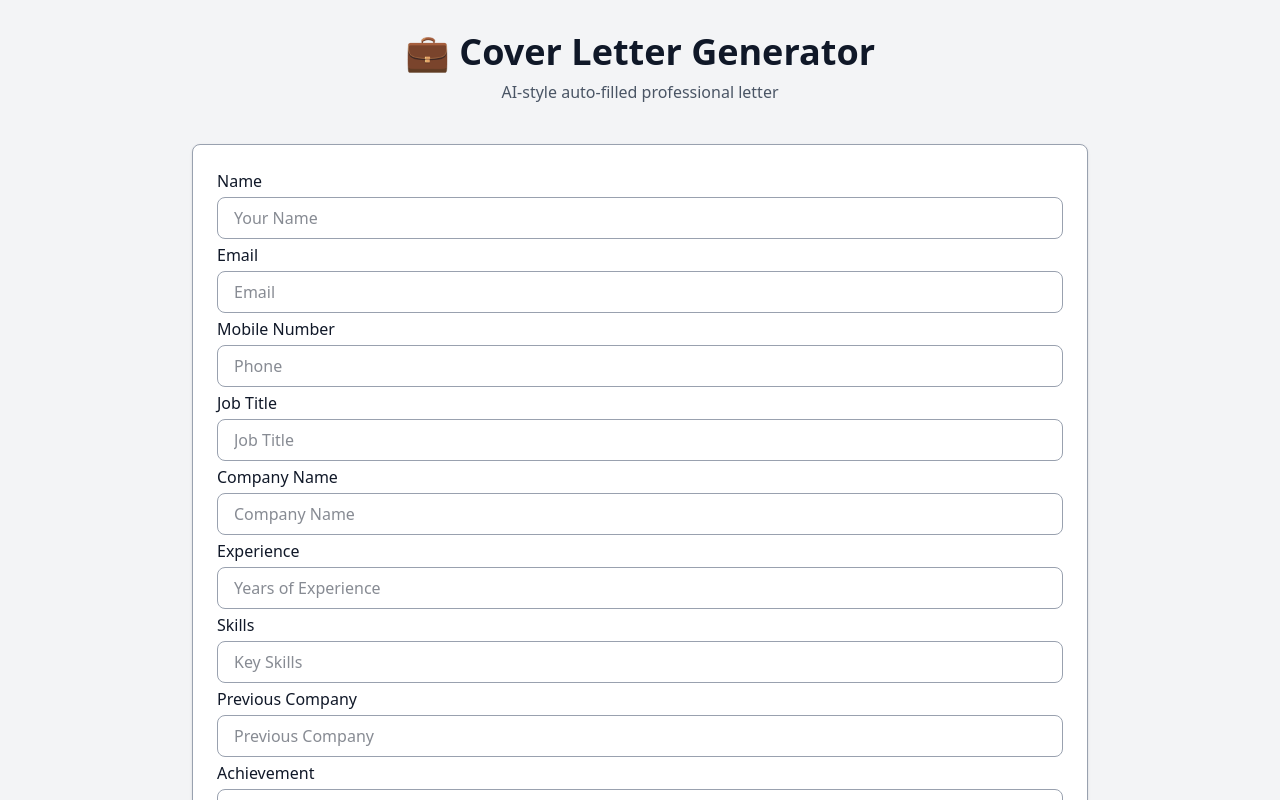
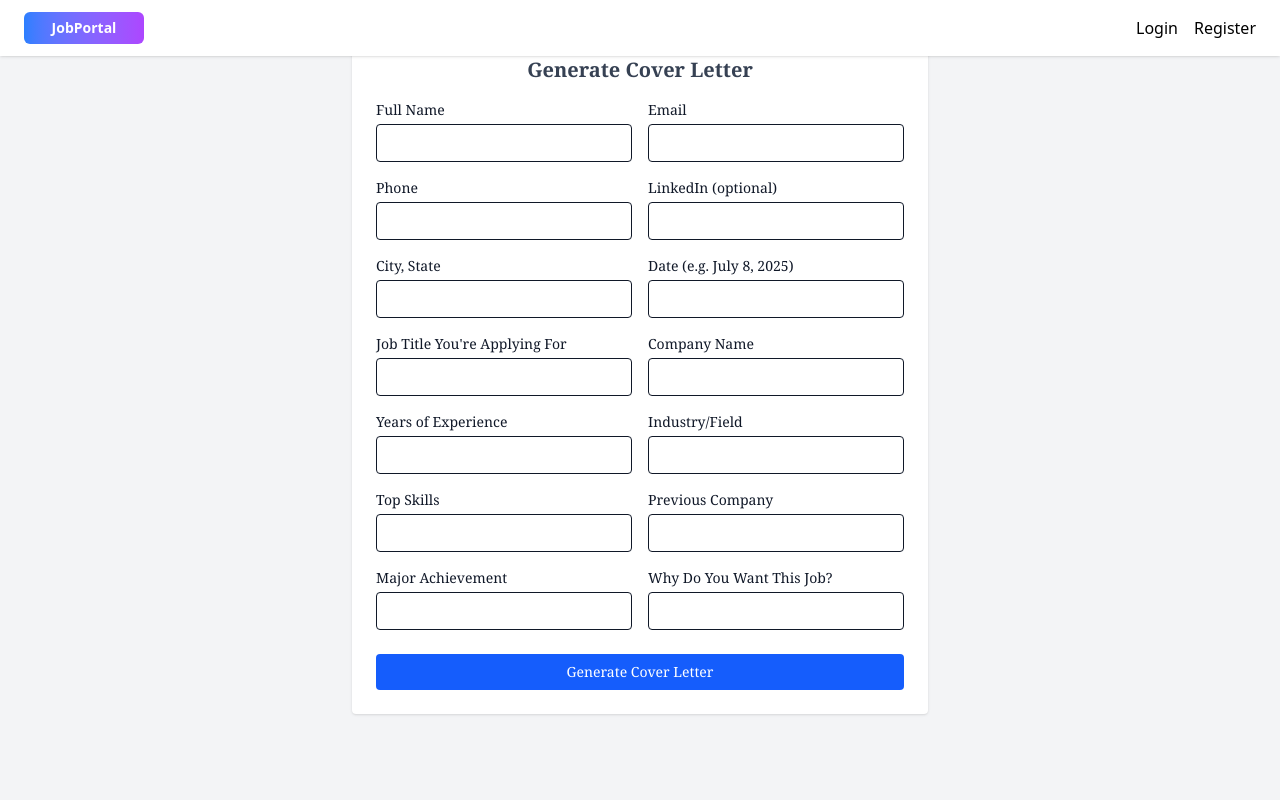
Before and after one commit to YaduatFincoopers/Job_Portal, a React (Vite) app in the folder job-portal-main/client/: page /user/CoverLetter in a window 1280 px wide. Shown: the top 800 px of the page. Built offline with nearby package versions, Linux system fonts and the light colour scheme.

Commit message:
files added

```diff
--- a/job-portal-main/client/src/App.jsx
+++ b/job-portal-main/client/src/App.jsx
@@ -28,7 +28,7 @@ function App() {
 
   return (
     <BrowserRouter>
-    {/* <Navbar /> */}
+    <Navbar />
      <Routes>
     <Route path="/" element={<Hero />} />
         <Route path="/login" element={<Login />} />
--- a/job-portal-main/client/src/pages/user/CoverLetter.jsx
+++ b/job-portal-main/client/src/pages/user/CoverLetter.jsx
@@ -2,154 +2,166 @@ import React, { useState } from "react";
 import html2pdf from "html2pdf.js";
 
 const CoverLetter = () => {
-  const [formData, setFormData] = useState({
+  const [info, setInfo] = useState({
     name: "",
     email: "",
     phone: "",
+    linkedin: "",
+    location: "",
     jobTitle: "",
     company: "",
-    experienceYears: "",
-    skillset: "",
-    interestReason: "",
-    previousCompany: "",
+    date: "",
+    years: "",
+    industry: "",
+    skills: "",
+    prevCompany: "",
     achievement: "",
+    why: "",
   });
 
-  const [generated, setGenerated] = useState(false);
+  const [show, setShow] = useState(false);
 
-  const handleChange = (e) => {
-    setFormData((prev) => ({
-      ...prev,
-      [e.target.name]: e.target.value,
-    }));
+  const onChange = (e) => setInfo({ ...info, [e.target.name]: e.target.value });
+
+  const onGenerate = (e) => {
+    e.preventDefault();
+    setShow(true);
+
+    // Mark cover letter as generated
+    const profile = JSON.parse(localStorage.getItem("userProfile") || "{}");
+    localStorage.setItem(
+      "userProfile",
+      JSON.stringify({ ...profile, coverLetterGenerated: true })
+    );
   };
 
-  const handleGenerate = (e) => {
-    e.preventDefault();
-    setGenerated(true);
-  };
+  const onDownload = () =>
+    html2pdf().from(document.getElementById("letter")).save(`${info.name}_CoverLetter.pdf`);
 
-  const handleDownload = () => {
-    const element = document.getElementById("cover-letter");
-    html2pdf().from(element).save(`${formData.name}_CoverLetter.pdf`);
-  };
-
-  const handleCopy = () => {
-    const text = document.getElementById("cover-letter").innerText;
-    navigator.clipboard.writeText(text).then(() => {
-      alert("Cover letter copied to clipboard!");
-    });
+  const onCopy = () => {
+    navigator.clipboard
+      .writeText(document.getElementById("letter").innerText)
+      .then(() => alert("Copied!"));
   };
 
   return (
-    <div className="min-h-screen bg-gray-100 text-gray-900 p-8 font-sans">
-      <div className="max-w-4xl mx-auto">
-        {/* Header */}
-        <header className="mb-10 text-center">
-          <h1 className="text-4xl font-bold text-gray-900">💼 Cover Letter Generator</h1>
-          <p className="text-gray-600 mt-2">AI-style auto-filled professional letter</p>
-        </header>
+    <div className="p-8 min-h-screen bg-gray-100 font-serif text-gray-900">
+      <div
+        className={`max-w-7xl mx-auto gap-8 ${
+          show ? "flex flex-col lg:flex-row" : "flex justify-center"
+        }`}
+      >
+        {/* FORM */}
+        <form
+          onSubmit={onGenerate}
+          className={`bg-white p-6 rounded shadow text-sm w-full lg:w-1/2 ${
+            !show ? "max-w-xl" : ""
+          }`}
+        >
+          <h2 className="text-xl font-bold mb-4 text-center text-gray-700">Generate Cover Letter</h2>
+          <div className="grid grid-cols-1 md:grid-cols-2 gap-4">
+            {[
+              ["Full Name", "name"],
+              ["Email", "email"],
+              ["Phone", "phone"],
+              ["LinkedIn (optional)", "linkedin"],
+              ["City, State", "location"],
+              ["Date (e.g. July 8, 2025)", "date"],
+              ["Job Title You're Applying For", "jobTitle"],
+              ["Company Name", "company"],
+              ["Years of Experience", "years"],
+              ["Industry/Field", "industry"],
+              ["Top Skills", "skills"],
+              ["Previous Company", "prevCompany"],
+              ["Major Achievement", "achievement"],
+              ["Why Do You Want This Job?", "why"],
+            ].map(([label, name]) => (
+              <div key={name} className="flex flex-col">
+                <label className="text-sm font-medium mb-1">{label}</label>
+                <input
+                  name={name}
+                  onChange={onChange}
+                  required={name !== "linkedin"}
+                  className="border px-3 py-2 rounded focus:ring-2 focus:ring-blue-500 max-w-full"
+                />
+              </div>
+            ))}
+          </div>
+          <button
+            type="submit"
+            className="mt-6 w-full bg-blue-600 text-white py-2 rounded hover:bg-blue-700"
+          >
+            Generate Cover Letter
+          </button>
+        </form>
 
-        {/* Form */}
-        {!generated && (
-          <form
-            onSubmit={handleGenerate}
-            className="grid grid-cols-1 gap-4 bg-white border border-gray-400 rounded-lg p-6 mb-10 shadow"
-          >
-            <div className="flex flex-col gap-1 ">
-              <label>Name</label>
-              <input type="text" name="name" placeholder="Your Name" required value={formData.name} onChange={handleChange} className="w-full px-4 py-2 rounded-lg border border-gray-400 focus:outline-none focus:ring-2 focus:ring-blue-500" />
+        {/* PREVIEW */}
+        {show && (
+          <div className="w-full lg:w-1/2 flex flex-col">
+            <div
+              id="letter"
+              className="bg-white p-10 rounded shadow text-gray-900"
+              style={{ fontFamily: "Georgia, serif", lineHeight: 1.7 }}
+            >
+              <div className="mb-6">
+                <h2 className="text-xl font-bold tracking-wide">{info.name.toUpperCase()}</h2>
+                <p className="text-sm text-gray-700">
+                  {info.phone} | {info.email}{" "}
+                  {info.linkedin && `| ${info.linkedin}`} | {info.location}
+                </p>
+              </div>
 
-              <label>Email</label>
-              <input type="email" name="email" placeholder="Email" required value={formData.email} onChange={handleChange} className="w-full px-4 py-2 rounded-lg border border-gray-400 focus:outline-none focus:ring-2 focus:ring-blue-500" />
-              <label>Mobile Number</label>
-              <input type="text" name="phone" placeholder="Phone" required value={formData.phone} onChange={handleChange} className="w-full px-4 py-2 rounded-lg border border-gray-400 focus:outline-none focus:ring-2 focus:ring-blue-500" />
-              <label>Job Title</label>
-              <input type="text" name="jobTitle" placeholder="Job Title" required value={formData.jobTitle} onChange={handleChange} className="w-full px-4 py-2 rounded-lg border border-gray-400 focus:outline-none focus:ring-2 focus:ring-blue-500" />
-              <label>Company Name</label>
-              <input type="text" name="company" placeholder="Company Name" required value={formData.company} onChange={handleChange} className="w-full px-4 py-2 rounded-lg border border-gray-400 focus:outline-none focus:ring-2 focus:ring-blue-500" />
-              <label>Experience</label>
-              <input type="text" name="experienceYears" placeholder="Years of Experience" value={formData.experienceYears} onChange={handleChange} className="w-full px-4 py-2 rounded-lg border border-gray-400 focus:outline-none focus:ring-2 focus:ring-blue-500" />
-              <label>Skills</label>
-              <input type="text" name="skillset" placeholder="Key Skills" value={formData.skillset} onChange={handleChange} className="w-full px-4 py-2 rounded-lg border border-gray-400 focus:outline-none focus:ring-2 focus:ring-blue-500" />
-              <label>Previous Company</label>
-              <input type="text" name="previousCompany" placeholder="Previous Company" value={formData.previousCompany} onChange={handleChange} className="w-full px-4 py-2 rounded-lg border border-gray-400 focus:outline-none focus:ring-2 focus:ring-blue-500" />
-              <label>Achievement</label>
-              <input type="text" name="achievement" placeholder="Impressive Achievement" value={formData.achievement} onChange={handleChange} className="w-full px-4 py-2 rounded-lg border border-gray-400 focus:outline-none focus:ring-2 focus:ring-blue-500" />
-              <label>Why This Company?</label>
-              <input type="text" name="interestReason" placeholder="Why this company?" value={formData.interestReason} onChange={handleChange} className="w-full px-4 py-2 rounded-lg border border-gray-400 focus:outline-none focus:ring-2 focus:ring-blue-500" />
-            </div>
-            <button type="submit" className="mt-4 bg-gradient-to-r from-blue-600 to-green-500 text-white py-2 px-6 rounded-lg hover:brightness-110 transition">
-              Generate Cover Letter
-            </button>
-          </form>
-        )}
-
-        {/* Generated Cover Letter */}
-        {generated && (
-          <>
-            <section id="cover-letter" className="bg-white border border-gray-300 rounded-lg p-6 shadow text-gray-800">
-              <p className="mb-6">Dear Hiring Manager,</p>
+              <p className="text-sm mb-1">{info.date}</p>
+              <p className="mb-4">Dear Hiring Manager,</p>
 
               <p className="mb-4">
-                I am writing to express my keen interest in the <strong>{formData.jobTitle}</strong> role at{" "}
-                <strong>{formData.company}</strong>. With a strong background in <strong>{formData.skillset}</strong> and over{" "}
-                <strong>{formData.experienceYears}</strong> years of experience, I am confident in my ability to contribute meaningfully to your team.
+                I am writing to apply for the position of <strong>{info.jobTitle}</strong>. With over{" "}
+                <strong>{info.years}</strong> years of experience in the{" "}
+                <strong>{info.industry}</strong> field, I am confident I would be a valuable asset to your team.
               </p>
 
               <p className="mb-4">
-                During my tenure at <strong>{formData.previousCompany}</strong>, I was involved in several projects that required deep focus on{" "}
-                {formData.skillset}. One of my most notable accomplishments was <strong>{formData.achievement}</strong>, which helped the company improve
-                performance and team output.
+                My experience has provided me with a strong skill set. At <strong>{info.prevCompany}</strong>, I{" "}
+                <strong>{info.achievement}</strong>. I am highly proficient in <strong>{info.skills}</strong>.
               </p>
 
               <p className="mb-4">
-                I am particularly drawn to <strong>{formData.company}</strong> because {formData.interestReason}. I admire your work and would love the
-                opportunity to grow within your organization and contribute to your mission.
+                I am especially excited about this opportunity because {info.why}. I believe my
+                background aligns well with the goals of <strong>{info.company}</strong>.
               </p>
 
               <p className="mb-4">
-                I would be grateful for an opportunity to further discuss how I can be an asset to your team. Thank you for considering my application.
+                Thank you for considering my application. I look forward to the opportunity to contribute to your team.
               </p>
 
-              <p className="mb-6">
-                Best regards,<br />
-                <strong>{formData.name}</strong><br />
-                {formData.email}<br />
-                {formData.phone}
+              <p className="mt-8">
+                Sincerely, <br />
+                <span className="italic">{info.name}</span>
               </p>
-            </section>
+            </div>
 
-            {/* Action Buttons */}
-            <div className="flex flex-col md:flex-row gap-4 mt-6">
+            <div className="mt-6 flex flex-col md:flex-row gap-4">
               <button
-                onClick={handleDownload}
-                className="bg-blue-600 text-white py-2 px-4 rounded hover:bg-blue-700 transition"
+                onClick={onDownload}
+                className="flex-1 bg-blue-600 text-white py-2 rounded hover:bg-blue-700"
               >
                 📥 Download PDF
               </button>
               <button
-                onClick={handleCopy}
-                className="bg-green-600 text-white py-2 px-4 rounded hover:bg-green-700 transition"
+                onClick={onCopy}
+                className="flex-1 bg-green-600 text-white py-2 rounded hover:bg-green-700"
               >
-                📋 Copy to Clipboard
+                📋 Copy Text
               </button>
               <button
-                className="bg-gray-200 text-gray-800 border border-gray-400 py-2 px-4 rounded hover:bg-gray-300"
-                onClick={() => setGenerated(false)}
+                onClick={() => setShow(false)}
+                className="flex-1 bg-gray-300 text-gray-800 py-2 rounded hover:bg-gray-400"
               >
-                ✏️ Edit Inputs
+                ✏️ Edit Info
               </button>
             </div>
-          </>
+          </div>
         )}
-
-        {/* Footer */}
-        {/* <footer className="text-center text-sm text-gray-500 mt-12">
-          <p>
-            Powered by <span className="text-blue-600 font-semibold">React</span> & Tailwind CSS | Simulated AI Output
-          </p>
-        </footer> */}
       </div>
     </div>
   );
--- a/job-portal-main/client/src/pages/user/ResumePreview.jsx
+++ b/job-portal-main/client/src/pages/user/ResumePreview.jsx
@@ -1,20 +1,28 @@
+// ResumePreview.jsx
+
 import React, { useEffect, useState } from 'react';
-import { useNavigate } from 'react-router-dom';
+import { useLocation, useNavigate } from 'react-router-dom';
 import { FiArrowLeft } from 'react-icons/fi';
 
 const ResumePreview = () => {
   const navigate = useNavigate();
+  const location = useLocation();
   const [resume, setResume] = useState('');
 
   useEffect(() => {
-    const stored = localStorage.getItem('userResume');
-    if (stored) {
-      setResume(stored);
+    if (location.state?.resumeData?.aiEnhancedContent) {
+      setResume(location.state.resumeData.aiEnhancedContent);
+      localStorage.setItem('userResume', location.state.resumeData.aiEnhancedContent);
     } else {
-      alert('No resume found!');
-      navigate('/jobs');
+      const stored = localStorage.getItem('userResume');
+      if (stored) {
+        setResume(stored);
+      } else {
+        alert('No resume found!');
+        navigate('/resume-builder');
+      }
     }
-  }, [navigate]);
+  }, [location, navigate]);
 
   return (
     <div className="min-h-screen bg-gradient-to-br from-indigo-50 via-purple-50 to-indigo-100 p-6 sm:p-10">
@@ -29,7 +37,7 @@ const ResumePreview = () => {
           Resume Preview
         </h1>
         <div className="prose bg-gray-50 p-4 rounded-lg max-h-[70vh] overflow-y-auto">
-          <pre className="whitespace-pre-wrap break-words text-sm sm:text-base text-gray-800">{resume}</pre>
+          <div dangerouslySetInnerHTML={{ __html: resume }} />
         </div>
       </div>
     </div>
```
Also changed, not shown: job-portal-main/client/src/pages/user/ResumeBuilder.jsx (+5 -5 lines), job-portal-main/client/src/pages/user/UserDashboard.jsx (+5 -5 lines), job-portal-main/client/src/pages/user/InterviewPreparation.jsx (line endings or trailing spaces).
